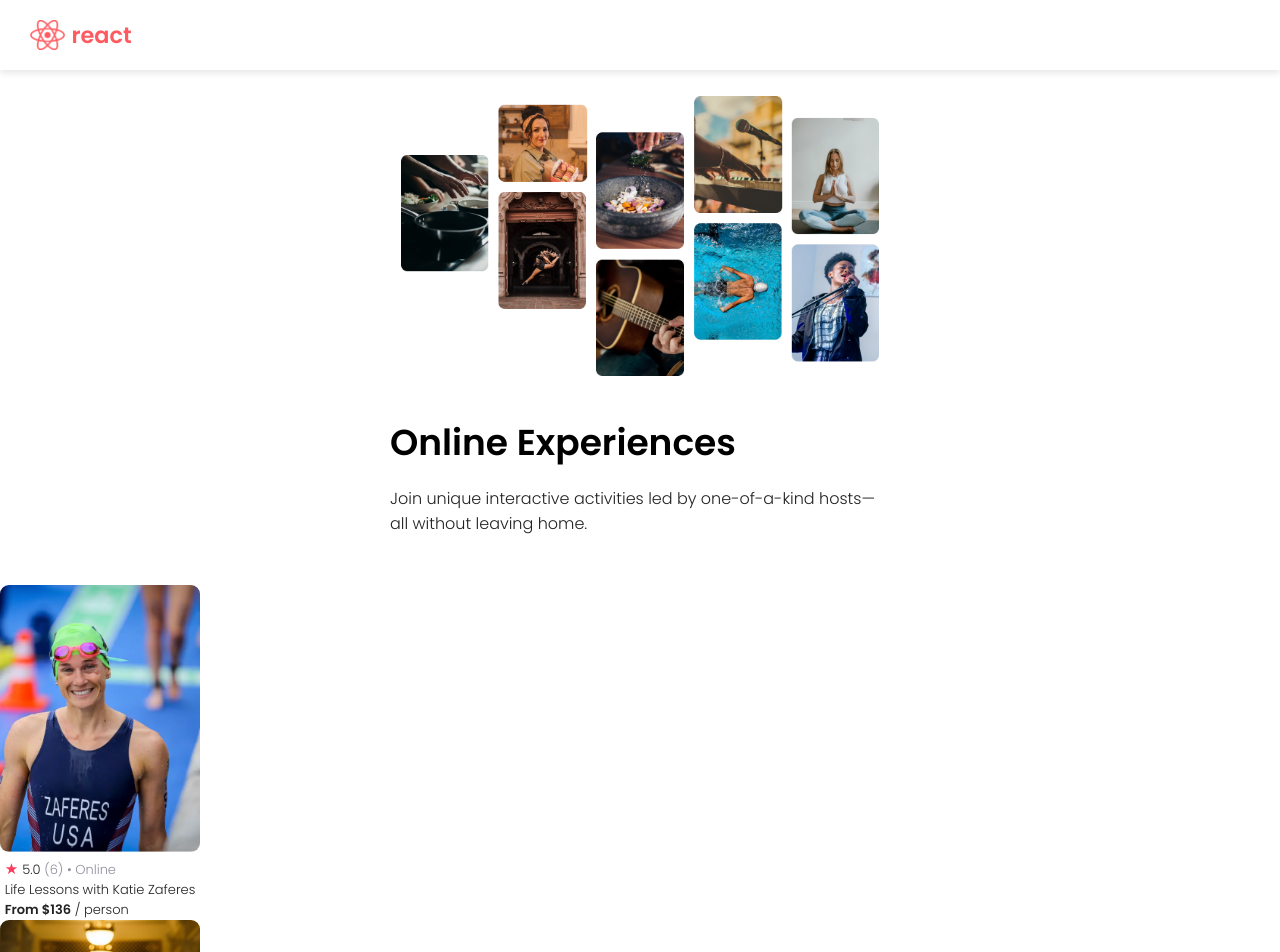
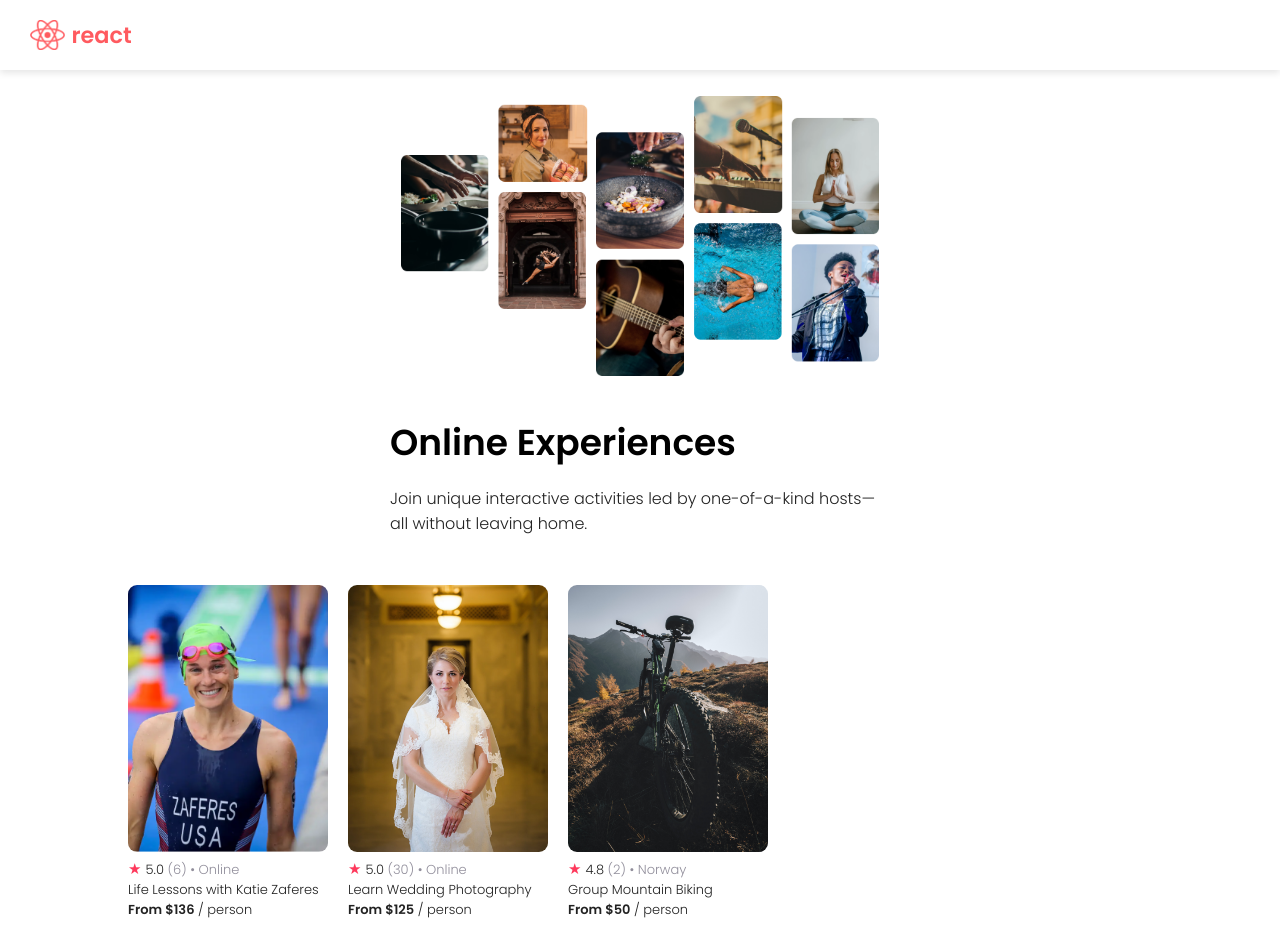
Before and after one commit to robsassack/react-experiences, a React (Vite) app: page / in a window 1280 px wide. Shown: the top 952 px of the page. After the commit the page ends 920 px from the top, so only its background shows below. Built offline with nearby package versions, Linux system fonts and the light colour scheme.

Commit message:
Added styling for multiple cards

```diff
--- a/src/App.css
+++ b/src/App.css
@@ -3,6 +3,10 @@
   font-family: "Poppins", Helvetica, Arial, sans-serif;
   margin: 0;
   padding: 0;
+}
+
+section {
+  padding: 20px;
 }
 
 .gray {
@@ -63,12 +67,25 @@
   font-size: 16px;
 }
 
+.cards-list {
+  display: flex;
+  flex-wrap: nowrap;
+  gap: 20px;
+  padding: 0 10%;
+  overflow-x: auto;
+}
+
 .card {
   display: flex;
   flex-direction: column;
-  align-items: center;
+  flex: 0 0 auto;
   width: 200px;
   font-size: 12px;
+}
+
+.card--title {
+  overflow: hidden;
+  text-overflow: ellipsis;
 }
 
 .card--image-container {
--- a/src/App.jsx
+++ b/src/App.jsx
@@ -8,6 +8,7 @@
   const cards = cardData.map((card) => {
     return (
       <Card
+        key={card.id}
         image={card.coverImg}
         rating={card.stats.rating}
         reviewCount={card.stats.reviewCount}
@@ -21,7 +22,9 @@
     <>
       <Navbar />
       <Hero />
-      {cards}
+      <section className="cards-list">
+        {cards}
+      </section>
     </>
   );
 }
```
